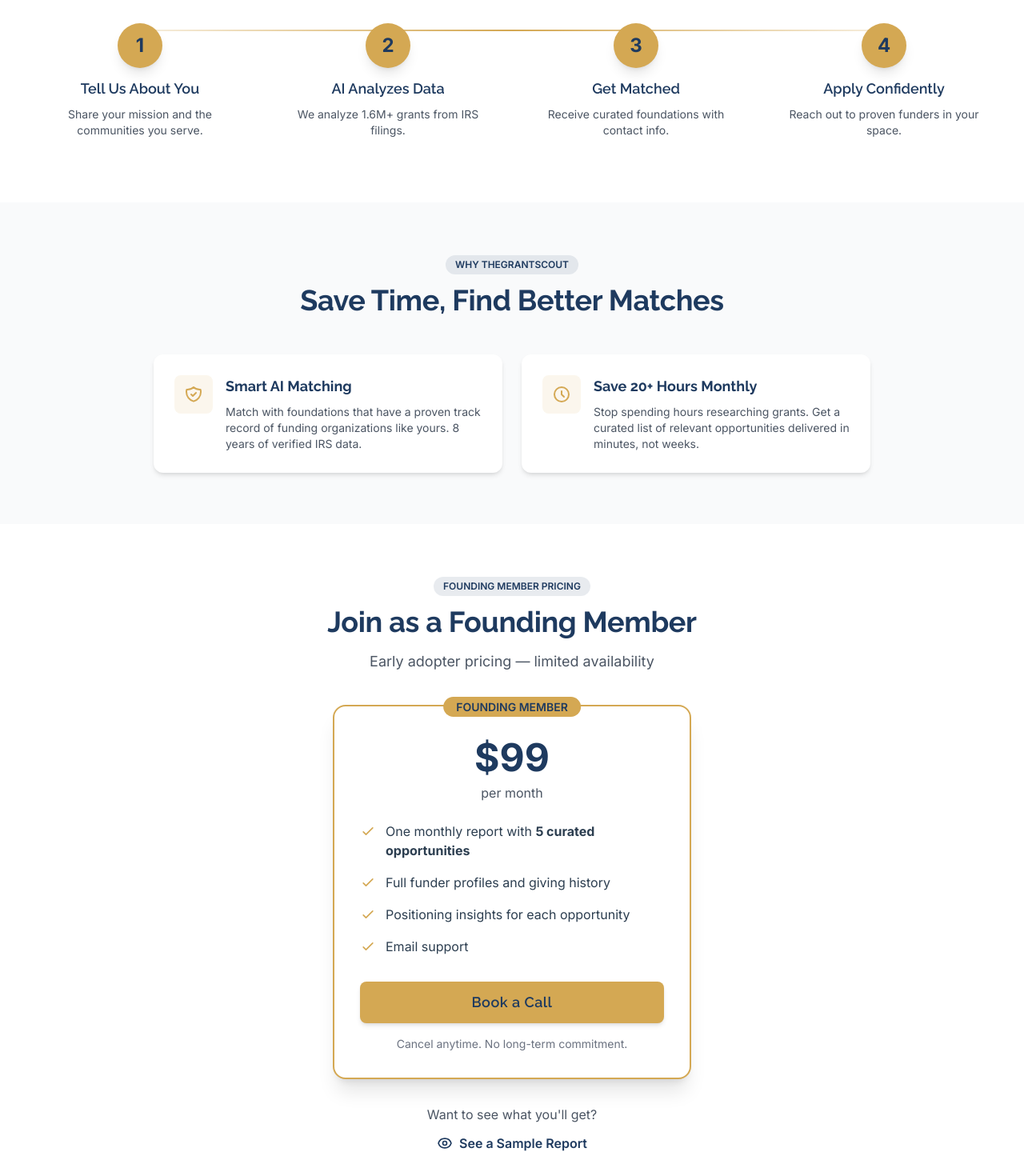
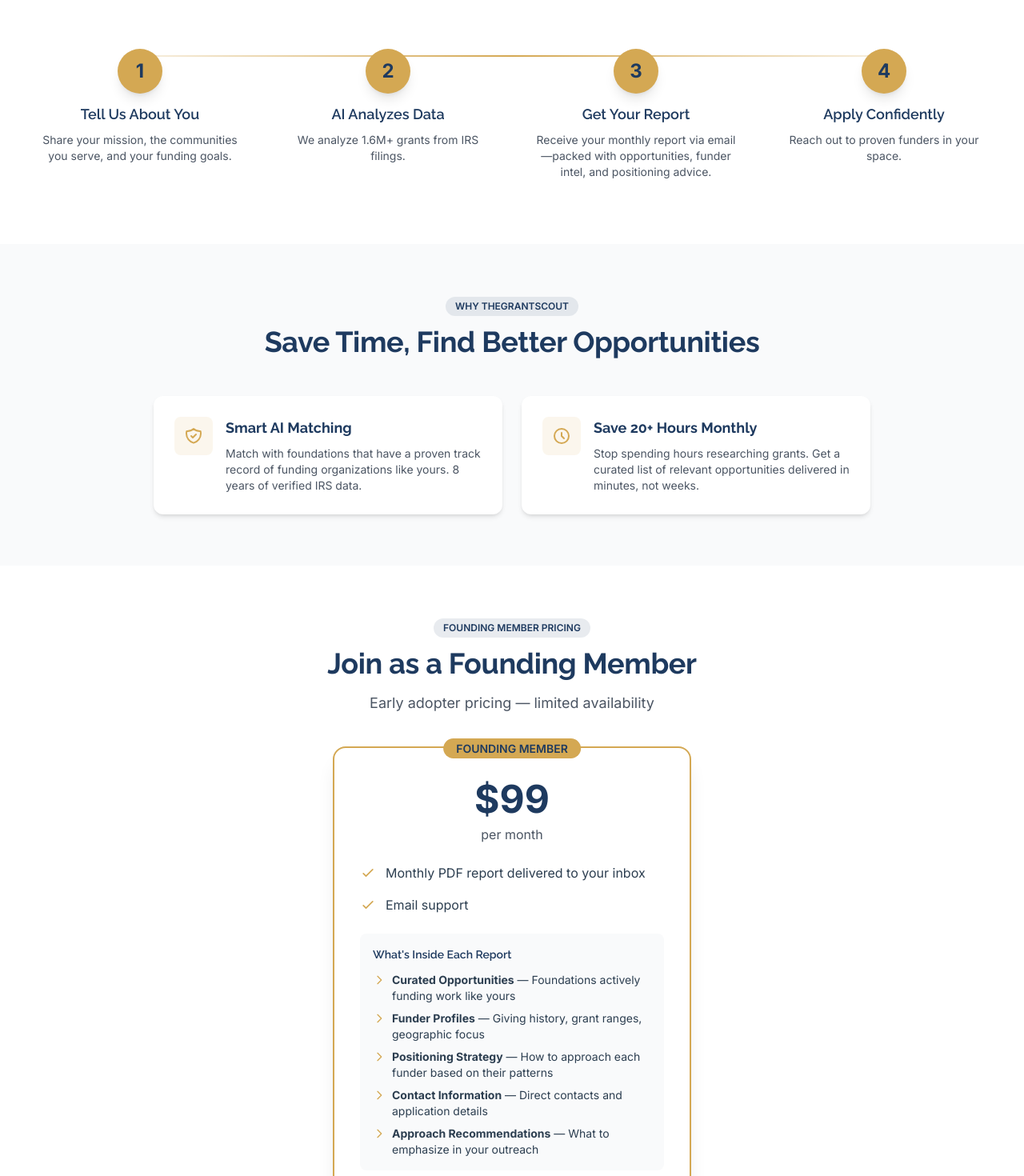
Before and after one commit to akleinman405/thegrantscout-landing, a Next.js app: page / in a window 1280 px wide. Shown: the part 1300-2770 px from the top of the page at 80% size. Built offline with nearby package versions, Linux system fonts and the light colour scheme.

Commit message:
updated wording

```diff
--- a/src/app/page.tsx
+++ b/src/app/page.tsx
@@ -89,7 +89,7 @@ export default function Home() {
               <span className="text-accent block sm:inline mt-2 sm:mt-0">We&apos;ll help you find it.</span>
             </h1>
             <p className="text-lg md:text-xl lg:text-2xl text-gray-200 mb-10 max-w-3xl mx-auto leading-relaxed px-2">
-              TheGrantScout uses AI to match your nonprofit with foundations already supporting work like yours.
+              Every month, get a curated report of foundations funding work like yours—with funder intel, positioning strategy, and everything you need to apply confidently.
             </p>
             <div className="flex flex-col sm:flex-row gap-4 justify-center items-center">
               <a
@@ -146,7 +146,7 @@ export default function Home() {
           <div className="text-center mb-6">
             <span className="inline-block px-3 py-1 bg-primary/10 text-primary rounded-full text-xs font-semibold mb-2">OUR DATA ADVANTAGE</span>
             <p className="text-lg text-gray-600 max-w-xl mx-auto">
-              Every match is grounded in official IRS filings—not web scraping.
+              Every match is grounded in official IRS filings.
             </p>
           </div>
 
@@ -207,7 +207,7 @@ export default function Home() {
             </div>
             <h3 className="text-base md:text-lg font-semibold text-primary mb-2">Tell Us About You</h3>
             <p className="text-sm text-gray-600">
-              Share your mission and the communities you serve.
+              Share your mission, the communities you serve, and your funding goals.
             </p>
           </div>
 
@@ -225,9 +225,9 @@ export default function Home() {
             <div className="w-12 h-12 md:w-14 md:h-14 bg-accent rounded-full flex items-center justify-center text-xl md:text-2xl font-bold text-primary mx-auto mb-3 shadow-lg group-hover:scale-110 transition-transform duration-300 relative z-10">
               3
             </div>
-            <h3 className="text-base md:text-lg font-semibold text-primary mb-2">Get Matched</h3>
+            <h3 className="text-base md:text-lg font-semibold text-primary mb-2">Get Your Report</h3>
             <p className="text-sm text-gray-600">
-              Receive curated foundations with contact info.
+              Receive your monthly report via email—packed with opportunities, funder intel, and positioning advice.
             </p>
           </div>
 
@@ -248,7 +248,7 @@ export default function Home() {
         <div className="max-w-7xl mx-auto px-4 sm:px-6 lg:px-8">
           <div className="text-center mb-8 md:mb-12">
             <span className="inline-block px-3 py-1 bg-primary/10 text-primary rounded-full text-xs font-semibold mb-3">WHY THEGRANTSCOUT</span>
-            <h2 className="heading-2">Save Time, Find Better Matches</h2>
+            <h2 className="heading-2">Save Time, Find Better Opportunities</h2>
           </div>
 
           <div className="grid md:grid-cols-2 gap-6 max-w-4xl mx-auto">
@@ -304,32 +304,56 @@ export default function Home() {
               <div className="text-5xl font-bold text-primary mb-2">$99</div>
               <div className="text-gray-600">per month</div>
             </div>
-            <ul className="space-y-4 mb-8">
-              <li className="flex items-start">
+            <div className="mb-6">
+              <div className="flex items-start mb-4">
                 <svg className="w-5 h-5 text-accent mr-3 mt-0.5 flex-shrink-0" fill="none" stroke="currentColor" viewBox="0 0 24 24">
                   <path strokeLinecap="round" strokeLinejoin="round" strokeWidth={2} d="M5 13l4 4L19 7" />
                 </svg>
-                <span>One monthly report with <strong>5 curated opportunities</strong></span>
-              </li>
-              <li className="flex items-start">
-                <svg className="w-5 h-5 text-accent mr-3 mt-0.5 flex-shrink-0" fill="none" stroke="currentColor" viewBox="0 0 24 24">
-                  <path strokeLinecap="round" strokeLinejoin="round" strokeWidth={2} d="M5 13l4 4L19 7" />
-                </svg>
-                <span>Full funder profiles and giving history</span>
-              </li>
-              <li className="flex items-start">
-                <svg className="w-5 h-5 text-accent mr-3 mt-0.5 flex-shrink-0" fill="none" stroke="currentColor" viewBox="0 0 24 24">
-                  <path strokeLinecap="round" strokeLinejoin="round" strokeWidth={2} d="M5 13l4 4L19 7" />
-                </svg>
-                <span>Positioning insights for each opportunity</span>
-              </li>
-              <li className="flex items-start">
+                <span>Monthly PDF report delivered to your inbox</span>
+              </div>
+              <div className="flex items-start mb-4">
                 <svg className="w-5 h-5 text-accent mr-3 mt-0.5 flex-shrink-0" fill="none" stroke="currentColor" viewBox="0 0 24 24">
                   <path strokeLinecap="round" strokeLinejoin="round" strokeWidth={2} d="M5 13l4 4L19 7" />
                 </svg>
                 <span>Email support</span>
-              </li>
-            </ul>
+              </div>
+            </div>
+
+            <div className="bg-gray-50 rounded-lg p-4 mb-6">
+              <h4 className="font-semibold text-primary mb-3 text-sm">What&apos;s Inside Each Report</h4>
+              <div className="grid grid-cols-1 gap-2 text-sm">
+                <div className="flex items-start gap-2">
+                  <svg className="w-4 h-4 text-accent mt-0.5 flex-shrink-0" fill="none" stroke="currentColor" viewBox="0 0 24 24">
+                    <path strokeLinecap="round" strokeLinejoin="round" strokeWidth={2} d="M9 5l7 7-7 7" />
+                  </svg>
+                  <div><strong>Curated Opportunities</strong> — Foundations actively funding work like yours</div>
+                </div>
+                <div className="flex items-start gap-2">
+                  <svg className="w-4 h-4 text-accent mt-0.5 flex-shrink-0" fill="none" stroke="currentColor" viewBox="0 0 24 24">
+                    <path strokeLinecap="round" strokeLinejoin="round" strokeWidth={2} d="M9 5l7 7-7 7" />
+                  </svg>
+                  <div><strong>Funder Profiles</strong> — Giving history, grant ranges, geographic focus</div>
+                </div>
+                <div className="flex items-start gap-2">
+                  <svg className="w-4 h-4 text-accent mt-0.5 flex-shrink-0" fill="none" stroke="currentColor" viewBox="0 0 24 24">
+                    <path strokeLinecap="round" strokeLinejoin="round" strokeWidth={2} d="M9 5l7 7-7 7" />
+                  </svg>
+                  <div><strong>Positioning Strategy</strong> — How to approach each funder based on their patterns</div>
+                </div>
+                <div className="flex items-start gap-2">
+                  <svg className="w-4 h-4 text-accent mt-0.5 flex-shrink-0" fill="none" stroke="currentColor" viewBox="0 0 24 24">
+                    <path strokeLinecap="round" strokeLinejoin="round" strokeWidth={2} d="M9 5l7 7-7 7" />
+                  </svg>
+                  <div><strong>Contact Information</strong> — Direct contacts and application details</div>
+                </div>
+                <div className="flex items-start gap-2">
+                  <svg className="w-4 h-4 text-accent mt-0.5 flex-shrink-0" fill="none" stroke="currentColor" viewBox="0 0 24 24">
+                    <path strokeLinecap="round" strokeLinejoin="round" strokeWidth={2} d="M9 5l7 7-7 7" />
+                  </svg>
+                  <div><strong>Approach Recommendations</strong> — What to emphasize in your outreach</div>
+                </div>
+              </div>
+            </div>
             <a
               href="https://calendly.com/alec_kleinman/meeting-with-alec"
               target="_blank"
@@ -415,7 +439,7 @@ export default function Home() {
               Ready to Find Your Next Grant?
             </h2>
             <p className="text-lg text-gray-200 mb-8 leading-relaxed">
-              Join as a Founding Member and discover foundations already funding work like yours.
+              Join as a Founding Member. Every month, you&apos;ll get a report with everything you need to confidently pursue your next grant.
             </p>
             <div className="flex flex-col sm:flex-row gap-4 justify-center items-center">
               <a
@@ -503,11 +527,11 @@ const faqData = [
   },
   {
     question: "How long does it take to get results?",
-    answer: "Most reports are delivered within 48 hours after your onboarding call. We take the time to understand your organization so we can deliver highly relevant matches."
+    answer: "Your first report is delivered within 48 hours of your onboarding call. After that, you'll receive a new report via email each month with fresh opportunities tailored to your organization."
   },
   {
     question: "What's included in a grant report?",
-    answer: "Each monthly report includes 5 curated opportunities with full funder profiles, giving history, typical grant ranges, application deadlines, geographic preferences, and positioning insights for each opportunity."
+    answer: "Each month, you'll receive a PDF report via email containing curated opportunities. For each one, you get: the funder's giving history, typical grant ranges, geographic preferences, direct contact info, and a positioning strategy explaining how to approach them based on their funding patterns."
   },
   {
     question: "Can I cancel my subscription anytime?",
```
